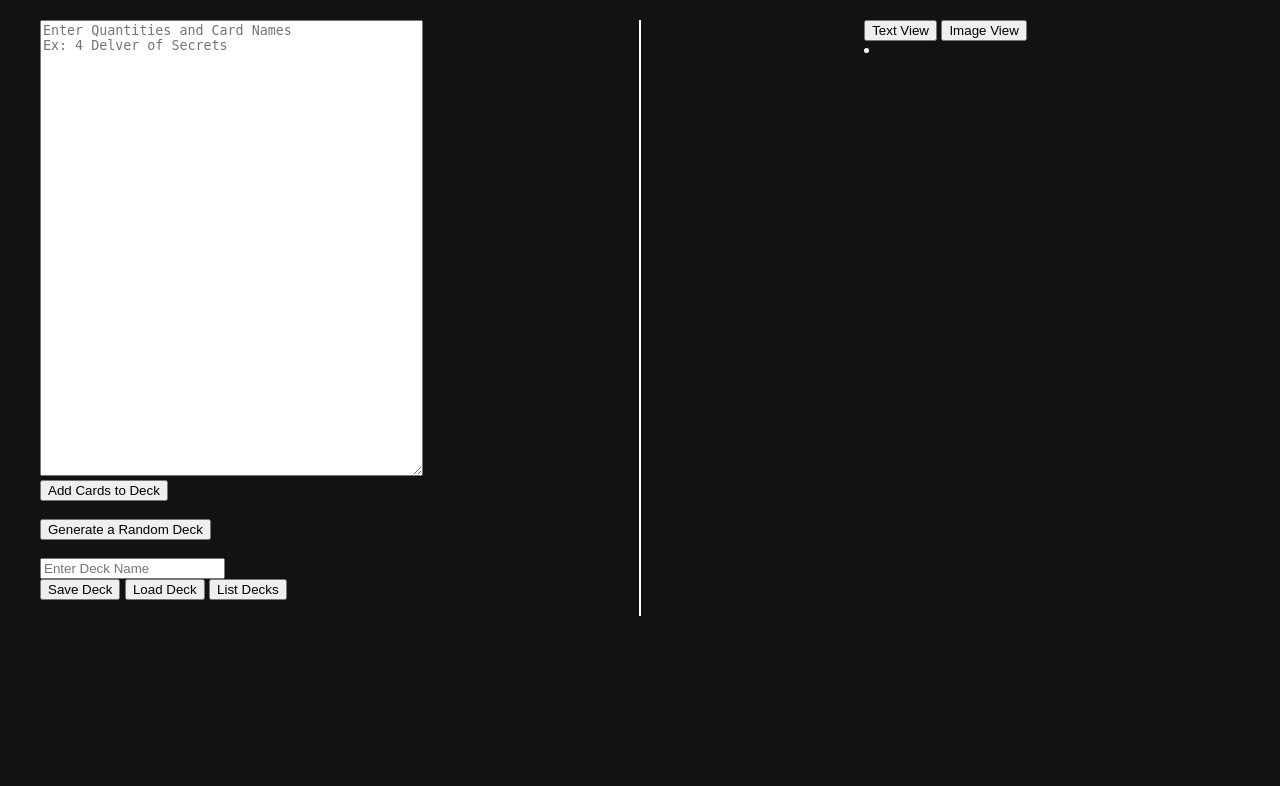
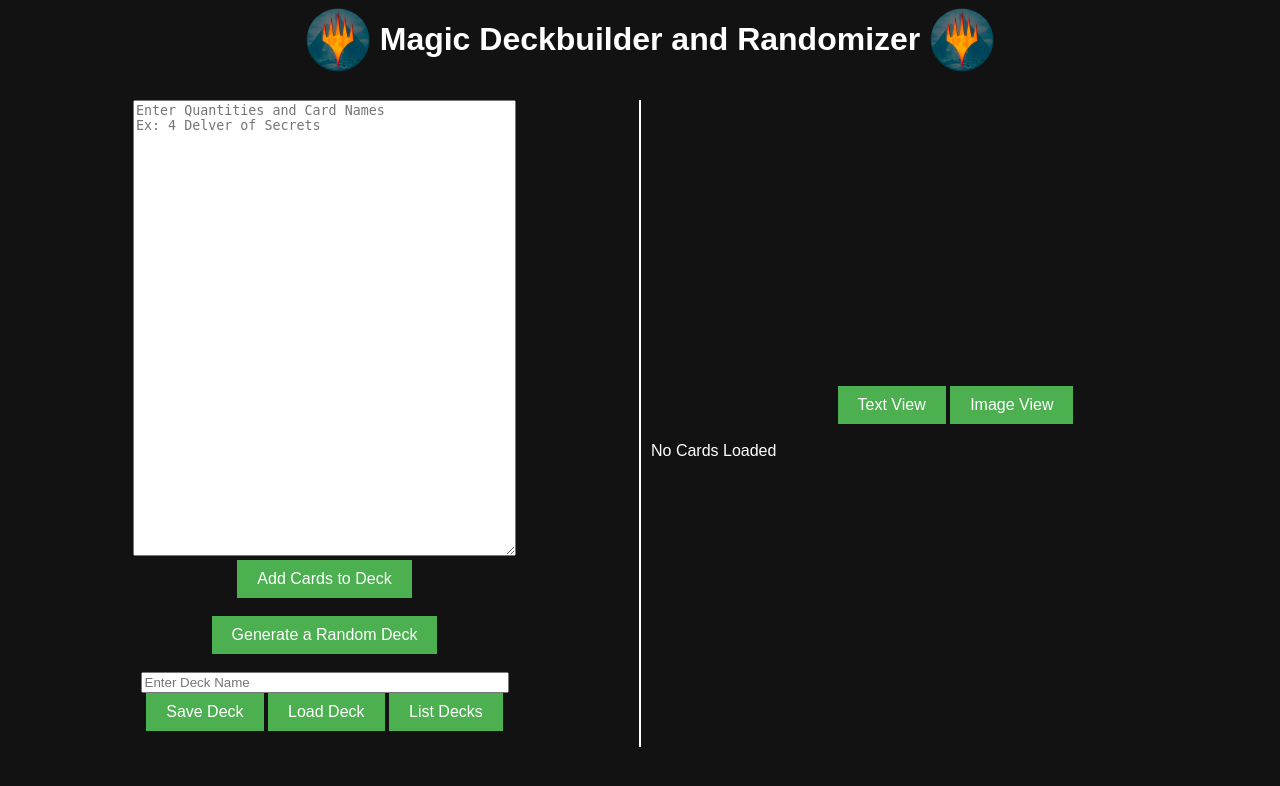
Before and after one commit to cs298-398f23/magic_randomizer, a Flask app: template templates/index.html in a window 1280 px wide. Shown: the top 786 px of the page. Run offline with Flask 3, Linux system fonts and the light colour scheme; the template is opened without the code that fills it, so the values that code supplies are empty.

Commit message:
front end done mostly

```diff
--- a/static/app.css
+++ b/static/app.css
@@ -6,23 +6,75 @@
     padding: 0;
 }
 
+/* title bar */
+h1 {
+    margin-left: 10px;
+    margin-right: 10px;
+}
+
+.title-bar {
+    display: flex;
+    justify-content: center;
+    align-items: center;
+    margin-left: 20px;
+}
+
 .container {
-    max-width: 1200px;
+    max-width: auto;
     margin: 0 auto;
     padding: 20px;
-    display: flex; /* Added */
+    display: flex;
 }
 
 .left-column {
-    flex: 1; /* Added */
+    flex: 1;
     border-right: 1px solid white;
     padding-right: 10px;
+    align-content: center;
 }
 
 .right-column {
     flex: 1;
     border-left: 1px solid white;
     padding-left: 10px;
-    display: flex;
-    justify-content: center; /* Added */
+    align-content: center;
 }
+
+#deck_card_list_divider {
+    /* border: 3px solid green;  */
+    left: 50%;
+}
+
+#right-view-1 {
+    text-align: center;
+}
+
+#deck_card_list {
+    list-style-type: none;
+}
+#deck_image_list {
+    list-style-type: none;
+}
+
+button {
+    background-color: #4CAF50;
+    border: none;
+    color: white;
+    padding: 10px 20px;
+    text-align: center;
+    text-decoration: none;
+    display: inline-block;
+    font-size: 16px;
+}
+#buttons {
+    width: 100%;
+    text-align: center;
+}
+
+#left-view-1 {
+    text-align: center;
+}
+
+#deck_name_entry {
+    width: 360px;
+}
--- a/static/app.js
+++ b/static/app.js
@@ -1,9 +1,13 @@
+document.getElementById("deck_card_list").hidden = false;
+document.getElementById("deck_image_list").hidden = true;
+
 document.getElementById("card_entry_button").addEventListener("click", function () {
     let cardList = document.getElementById("card_entry_box").value;
     let cardArray = cardList.split("\n");
 
-    // Clear the decklist
+    // Clear the decklist and image list
     document.getElementById("deck_card_list").innerHTML = "";
+    document.getElementById("deck_image_list").innerHTML = "";
 
     // Loop through the list of cards inside the textArea
     cardArray.forEach(function(card) {
@@ -21,14 +25,23 @@
         }
 
         // Query the Scryfall API for the official card name and update the decklist accordingly
-        url = encodeURI(`https://api.scryfall.com/cards/search?q=${query}`);
+        url = `https://api.scryfall.com/cards/search?q=${query}`;
+        url = encodeURI(url);
         fetch(url)
             .then(function (response) {
                 return response.json();
             }).then(function (json) {
+                // Add the card image to the image view
+                let imageItem = document.createElement("img");
+                imageItem.src = json.data[0].image_uris.normal;
+                imageItem.style.width = "189px";
+                document.getElementById("deck_image_list").appendChild(imageItem);
+                // Add the card name and quantity to the text view
                 let listItem = document.createElement("li");
                 listItem.appendChild(document.createTextNode(cardQuantity + " " + json.data[0].name));
                 document.getElementById("deck_card_list").appendChild(listItem);
+
+
             });
     });
 });
@@ -64,9 +77,11 @@
 });
 
 document.getElementById("text_view_button").addEventListener("click", function () {
-
+    document.getElementById("deck_card_list").hidden = false;
+    document.getElementById("deck_image_list").hidden = true;
 });
 
 document.getElementById("image_view_button").addEventListener("click", function () {
-
+    document.getElementById("deck_card_list").hidden = true;
+    document.getElementById("deck_image_list").hidden = false;
 });
--- a/templates/index.html
+++ b/templates/index.html
@@ -3,11 +3,18 @@
 <head>
     <meta charset="UTF-8">
     <meta name="viewport" content="width=device-width, initial-scale=1.0">
+    <link rel="icon" type="image/x-icon" href="/static/logo.webp">
     <title>Magic Deckbuilder and Randomizer</title>
 </head>
 <body>
+    <div class="title-bar">
+        <img id="website_logo" src="static/logo.webp" style="width: 64px;">
+        <h1>Magic Deckbuilder and Randomizer</h1>
+        <img id="website_logo" src="static/logo.webp" style="width: 64px;">
+    </div>
     <div class="container">
         <div class="left-column">
+            <div id="left-view-1">
                 <!-- Card Entry Textbox -->
                 <textarea id="card_entry_box" type="text" placeholder="Enter Quantities and Card Names&#10;Ex: 4 Delver of Secrets" rows="30" cols="45"></textarea>
                 <br>
@@ -19,20 +26,30 @@
 
                 <!-- Save / Load Deck  and List Decks-->
                 <br> <br>
+                <div id="buttons">
+                    <div id="buttons2">
                         <input id="deck_name_entry" type="text" placeholder="Enter Deck Name">
                         <br>
                         <button id="deck_save_button">Save Deck</button>
                         <button id="deck_load_button">Load Deck</button>
                         <button id="deck_list_button">List Decks</button>
+                    </div>
+                </div>
                 <p id="deck_list"></p>
             </div>
+
+        </div>
         <div class="right-column">
-            <!-- Deck Card List -->
-            <br> <br>
             <div id="deck_card_list_divider">
+                <div id="right-view-1">
                     <button id="text_view_button">Text View</button>
                     <button id="image_view_button">Image View</button>
-                <li id="deck_card_list"></li>
+                </div>
+                <br>
+                <div id="right-view-2">
+                    <li id="deck_card_list">No Cards Loaded</li>
+                    <li id="deck_image_list">No Images Loaded</li>
+                </div>
             </div>
         </div>
     </div>
@@ -41,6 +58,7 @@
 
 <!-- Old Buttons for loading images and deck jsons -->
 <!--
+<img id="card_image" src="" alt="no card yet" style="width: 189px;">
 <br> <br>
 <p id="outputText">Initial Text</p>
 <br> <br>
```
Also changed, not shown: static/logo.webp (added). Lines whose indentation alone changed are shown as unchanged.
